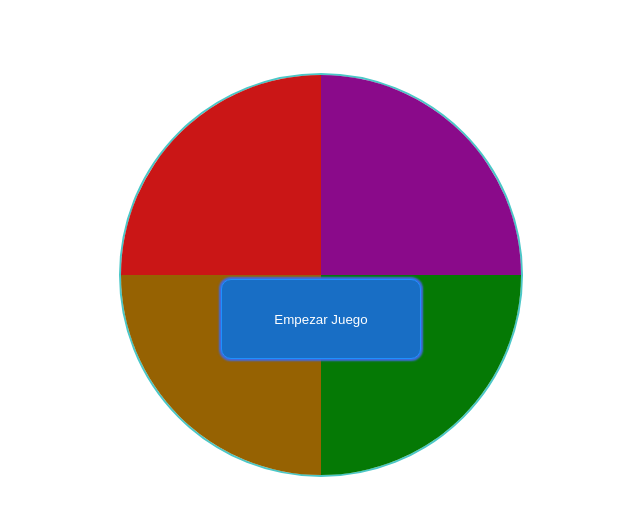
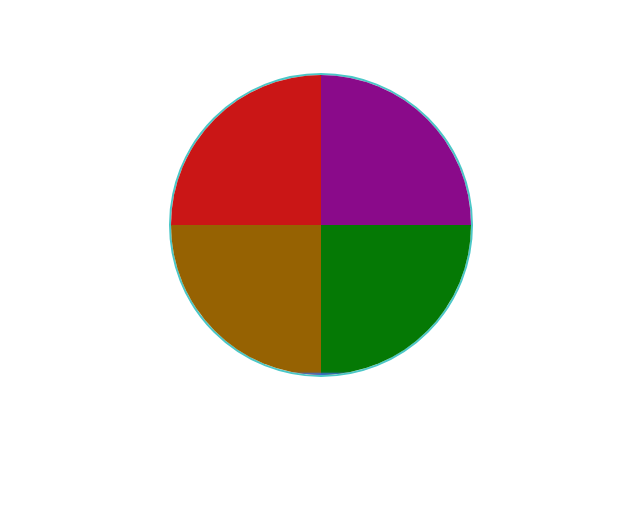
Before and after one commit to crissvilleda/JuegoSecuencial, a plain HTML site: page public/index.html in a window 1280 px wide. Shown: the part 61-576 px from the top of the page, without its empty margins (319-959 px from the left). Drawn offline with Linux system fonts and the light colour scheme.

Commit message:
modified:   public/estilos.css 	modified:   public/index.html

```diff
--- a/public/estilos.css
+++ b/public/estilos.css
@@ -1,26 +1,28 @@
 body{
   margin: auto;
-  width: 100vh;
-  height: 100vh;
+
 }
 .title{
   margin: auto;
   text-align: center;
 }
 .game{
-  width: 50%;
-  height: 50%;
+  display: inherit;
+  width: 300px;
+  height: 300px;
   border-radius: 50%;
   border: 2px solid rgb(75, 199, 199);
   overflow: hidden;
   margin: auto;
-  max-height: 60%;
-  max-width: 60%;
   background: white;
+}
+.row{
+  width: 100%;
+  height: 50%;
 }
 .color{
   width: 50%;
-  height: 50%;
+  height: 100%;
   display: inline-block;
 }
 .left{
@@ -57,10 +59,10 @@ body{
   width: 200px;
   height: 80px;
   background: rgb(24, 110, 197);
-  position: absolute;
+  /*position: absolute;
   top: calc(50% - 60px);
   left: calc(50% - 100px);
-  box-shadow: 0 0 2px 2px royalblue;
+  */box-shadow: 0 0 2px 2px royalblue;
   border: 1px solid dodgerblue;
   border-radius: 10px;
   text-align: center;
--- a/public/index.html
+++ b/public/index.html
@@ -14,11 +14,15 @@
   <br>
   <br>
   <div class="game">
-    <div id="red" class="color red left" data-color="red"></div>
-    <div id="violeta" class="color violeta right" data-color="violeta"></div>
-    <div id="naranja" class="color naranja left" data-color="naranja"></div>
-    <div id="verde" class="color verde right" data-color="verde"></div>
-    <button id="btnStart" class="btnStart" onclick="startGame()">Empezar Juego</button>
+    <div class="row">
+      <div id="red" class="color red left" data-color="red"></div>
+      <div id="violeta" class="color violeta right" data-color="violeta"></div>
+    </div>
+    <div class="row">
+      <div id="naranja" class="color naranja left" data-color="naranja"></div>
+      <div id="verde" class="color verde right" data-color="verde"></div>
+    </div>
+     <button id="btnStart" class="btnStart" onclick="startGame()">Empezar Juego</button>
   </div>
 
 
```
